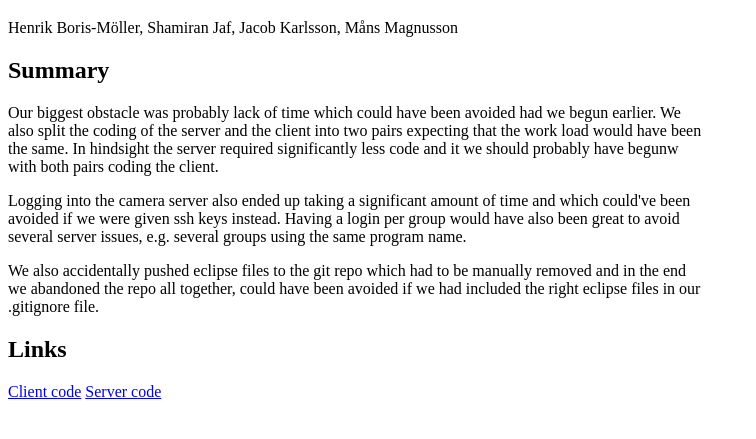
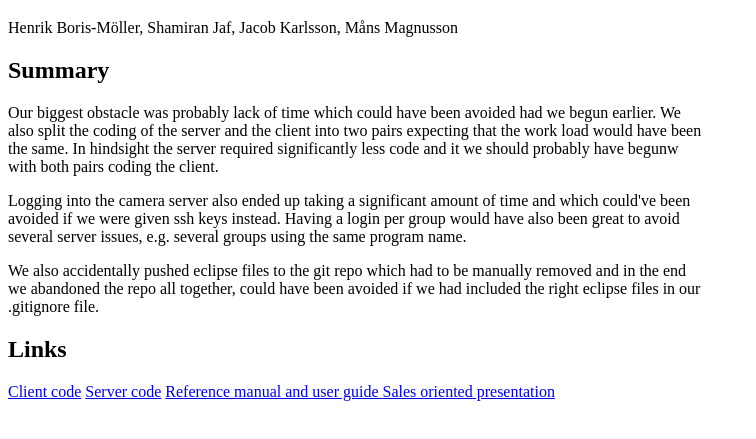
Before and after one commit to shamiran/realtid-hand-in, a plain HTML site: page index.html in a window 1280 px wide. Shown: the part 61-500 px from the top of the page, without its empty margins (0-756 px from the left). Drawn offline with Linux system fonts and the light colour scheme.

Commit message:
Add links

```diff
--- a/index.html
+++ b/index.html
@@ -32,6 +32,9 @@
    <h2>Links</h2>
     <a href="clientcode.zip">Client code</a>
     <a href="servercode.zip">Server code</a>
+    <a href="reference-manual-user-guide.pdf">Reference manual and user
+    guide </a>
+    <a href="sales-oriented-presentation.pdf">Sales oriented presentation </a>
   </div>
 
 
```
